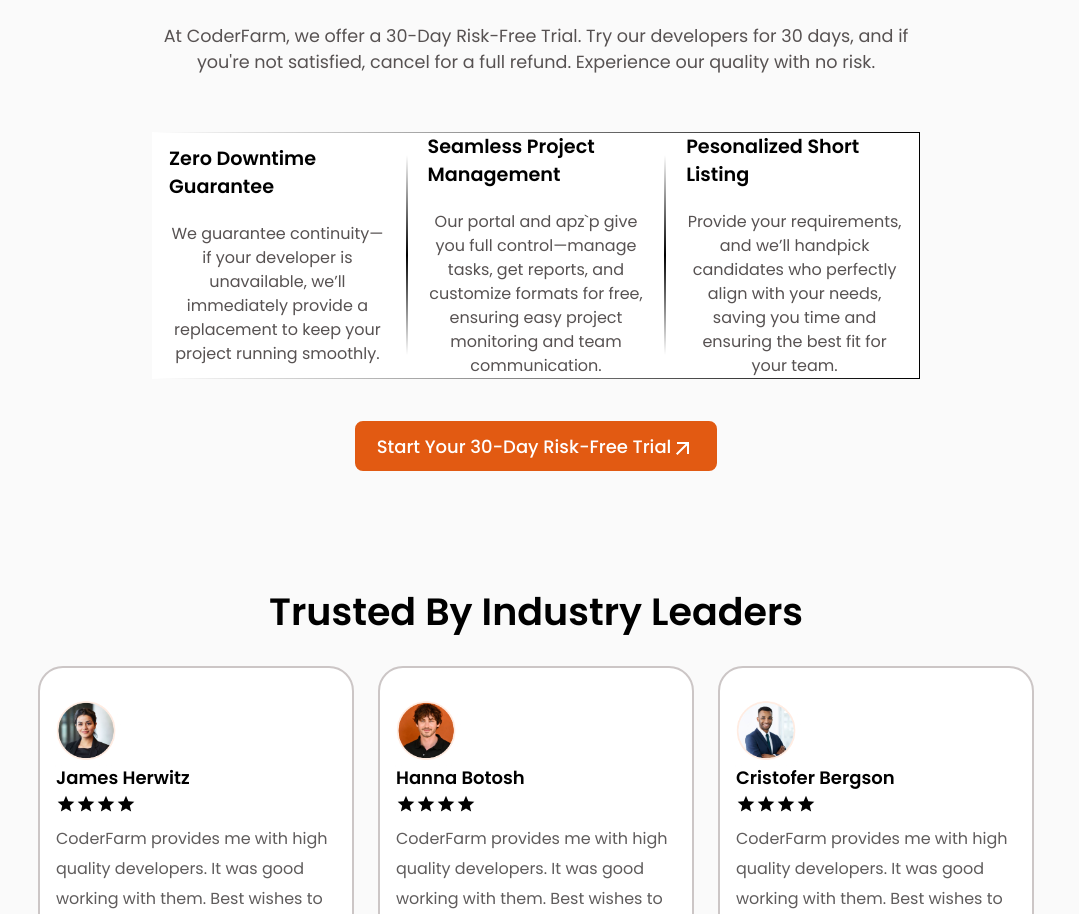
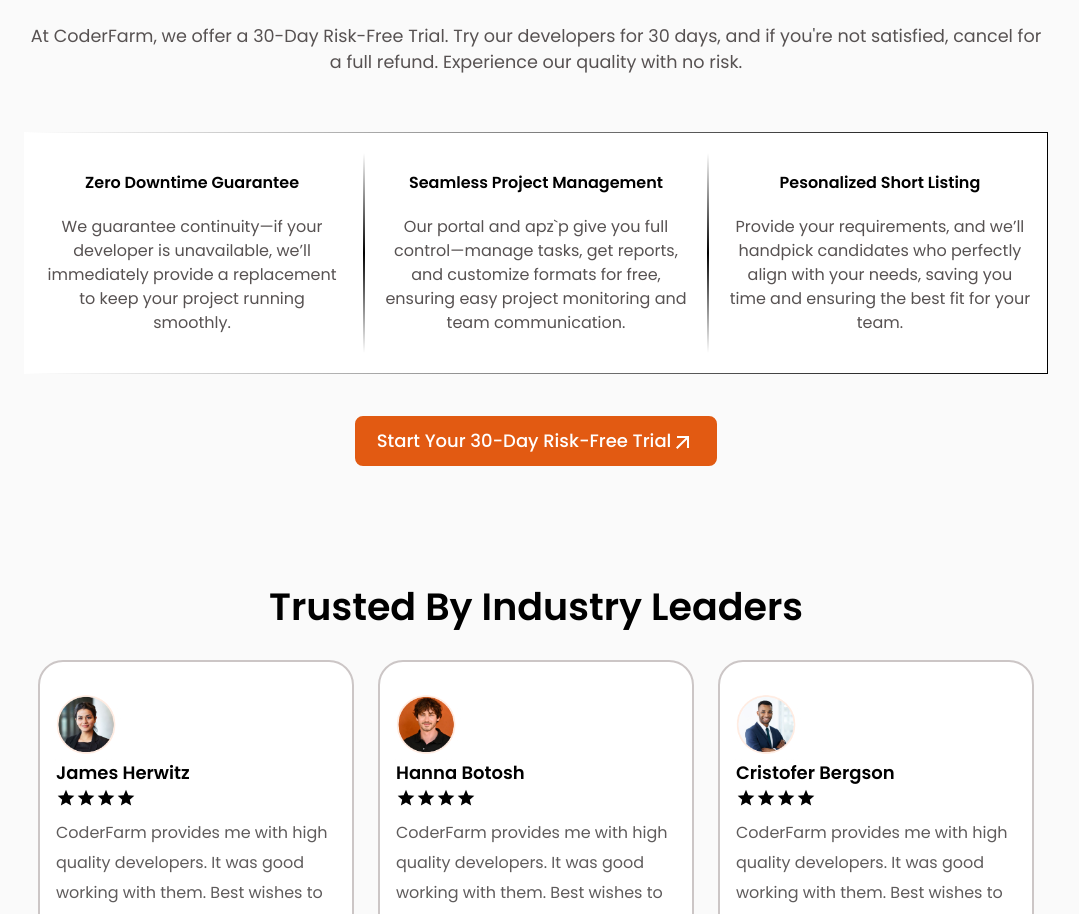
Before and after one commit to Jomeku9211/CF-Portal, a React (Vite) app: page / in a window 1280 px wide. Shown: the part 980-1894 px from the top of the page, without its empty margins (104-1183 px from the left). Built offline with nearby package versions, Linux system fonts and the light colour scheme.

Commit message:
Refactor Completed

```diff
--- a/package.json
+++ b/package.json
@@ -19,6 +19,7 @@
     "@mui/icons-material": "^5.15.11",
     "@mui/material": "^5.15.11",
     "@mui/styled-engine-sc": "^6.0.0-alpha.17",
+    "dod-portal": "file:",
     "firebase": "^10.7.2",
     "framer-motion": "^11.0.5",
     "react": "^18.2.0",
--- a/src/styles/LandingPage/FreeTrial.css
+++ b/src/styles/LandingPage/FreeTrial.css
@@ -6,7 +6,7 @@
 }
 
 .Trial_Box{
-   width: 60%;
+   width: 80%;
    margin-top: 7rem;
    display: flex;
    flex-direction: column;
@@ -63,7 +63,7 @@
 
 .Trial_Advantages_Divs >h2{
   font-weight: bold;
-  font-size: 1.2rem;
+  font-size: 1rem;
 }
 
 .Trial_Advantages_Divs >p{
```
Also changed, not shown: src/styles/LandingPage/WhyUs.tsx (added), 1 other file (tests, documents, lock files or other folders).
